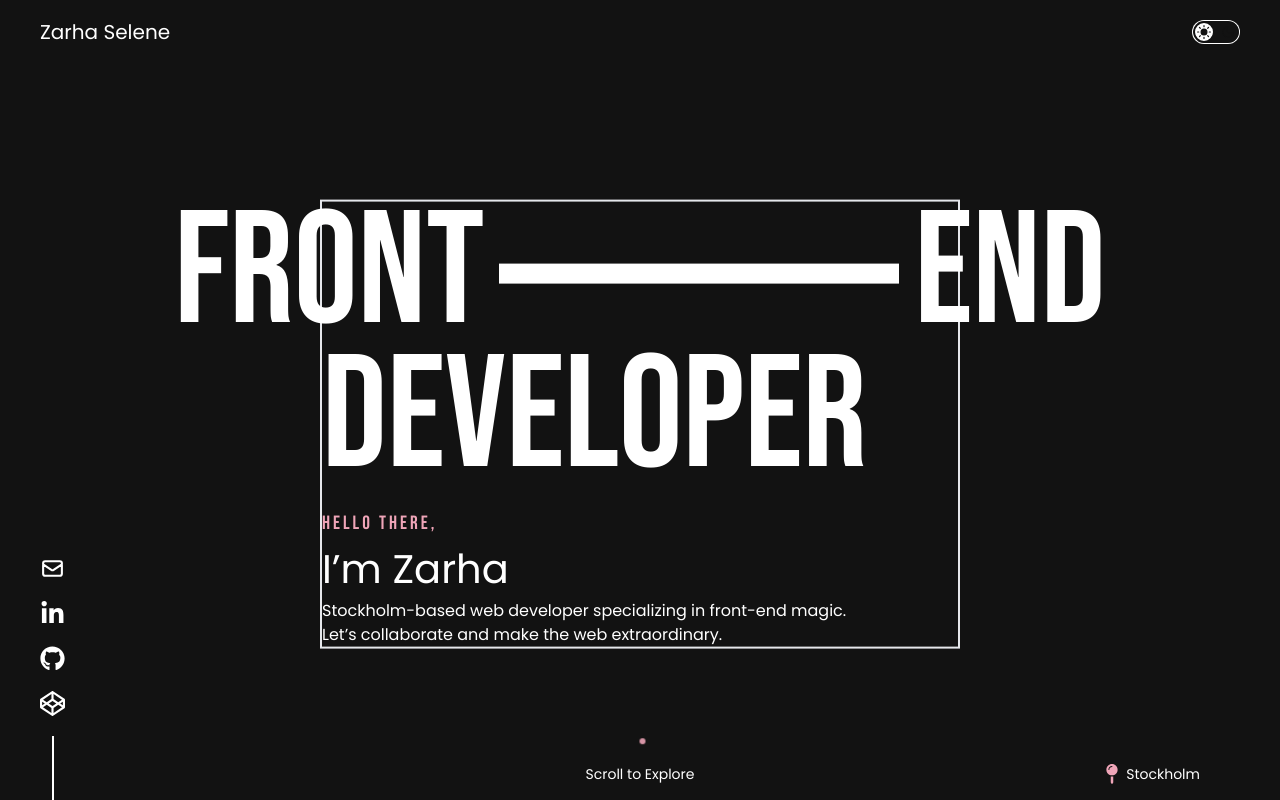
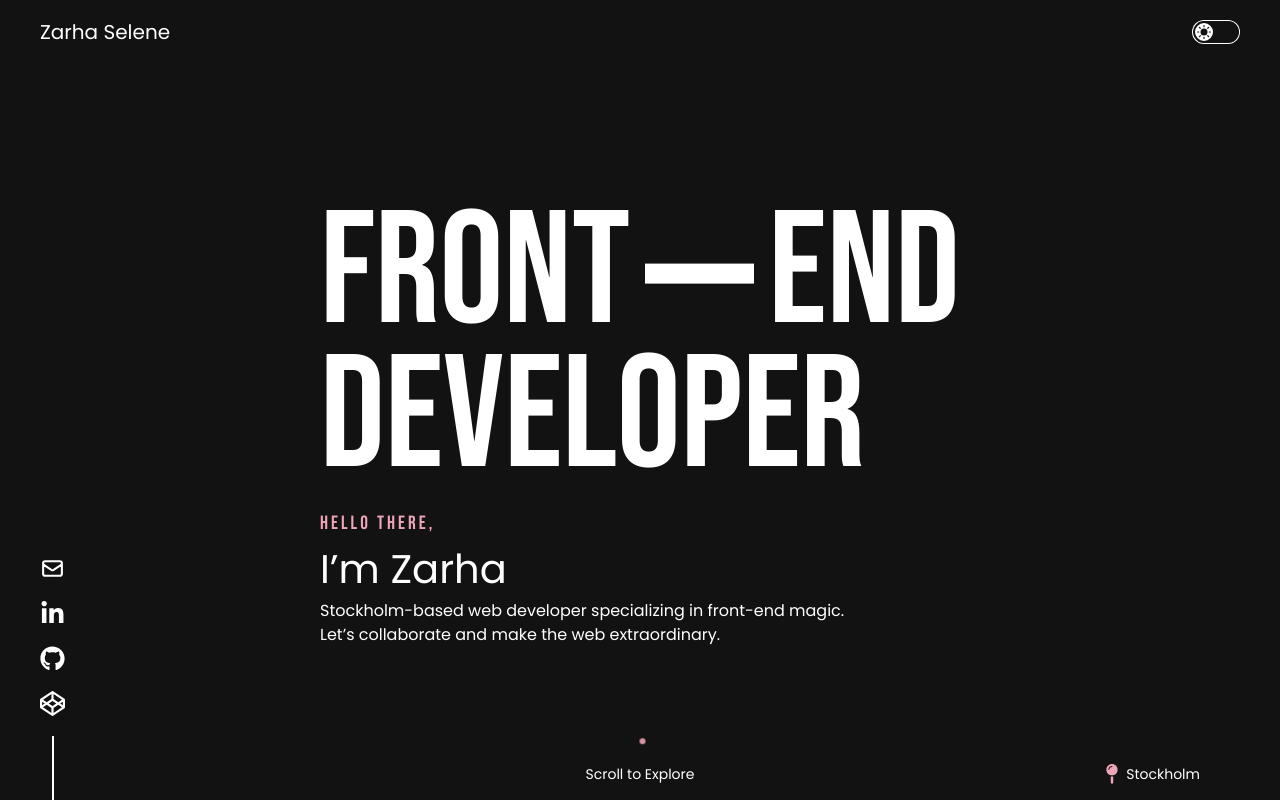
Before and after one commit to zarhaselene/portfolio, a Next.js app: page / in a window 1280 px wide. Shown: the top 800 px of the page. Built offline with nearby package versions, Linux system fonts and the light colour scheme.

Commit message:
Adjust Hero component styles for improved responsiveness and layout

```diff
--- a/src/app/layout/Hero.jsx
+++ b/src/app/layout/Hero.jsx
@@ -16,7 +16,7 @@ const Hero = () => {
       const position = window.scrollY;
       const scrollDistance = 200;
       const scrollRatio = Math.min(position / scrollDistance, 1);
-      const newLineWidth = 400 + scrollRatio * 560;
+      const newLineWidth = 100 + scrollRatio * 560;
       setLineWidth(newLineWidth);
     }
   };
@@ -38,7 +38,7 @@ const Hero = () => {
   }, [isLargeScreen]);
 
   const letterClass =
-    "font-header text-[4rem] sm:text-[6rem] lg:text-[10rem] leading-[90%] transition-all duration-300 hover:text-secondary hover:text-shadow-custom";
+    "font-header text-[4rem] sm:text-[6rem] lg:text-[10rem] xl:text-[14rem] leading-[90%] transition-all duration-300 hover:text-secondary hover:text-shadow-custom";
 
   // Function to handle mouse enter event on a letter
   const handleMouseEnter = (letter) => {
@@ -61,8 +61,8 @@ const Hero = () => {
   };
 
   return (
-    <div className="h-[90vh] w-full relative overflow-hidden ">
-      <div className=" w-full absolute left-1/2 top-1/2 transform -translate-x-1/2 -translate-y-1/2 xl:max-w-[950px] lg:max-w-[640px] sm:max-w-[480px] border-2">
+    <div className="h-[90vh] w-full relative overflow-hidden">
+      <div className=" w-full absolute left-1/2 top-1/2 transform -translate-x-1/2 -translate-y-1/2 xl:max-w-[1200px] lg:max-w-[640px] sm:max-w-[480px]">
         {/* "Front-End" Section */}
         <div className="topHeading flex items-center justify-center">
           {/* Front Word */}
@@ -80,7 +80,7 @@ const Hero = () => {
         {/* Developer Section */}
         <div className="heading flex flex-col lg:items-start xl:flex-row xl:items-center xl:justify-between">
           <div>{renderLetters("Developer", letterClass)}</div>
-          <div className="mt-5 w-[100%] max-w-[100%] lg:mt-5 xl:w-1/3 xl:text-right lg:text-left xl:items-start text-left">
+          <div className="mt-5 w-[100%] max-w-[100%] lg:mt-5 xl:w-1/4 xl:text-right lg:text-left xl:items-start text-left">
             <h3 className="tracking-[3px] text-[1.2rem] font-light text-secondary hover:animate-jello w-36 lg:w-auto">
               Hello there,
             </h3>
```
